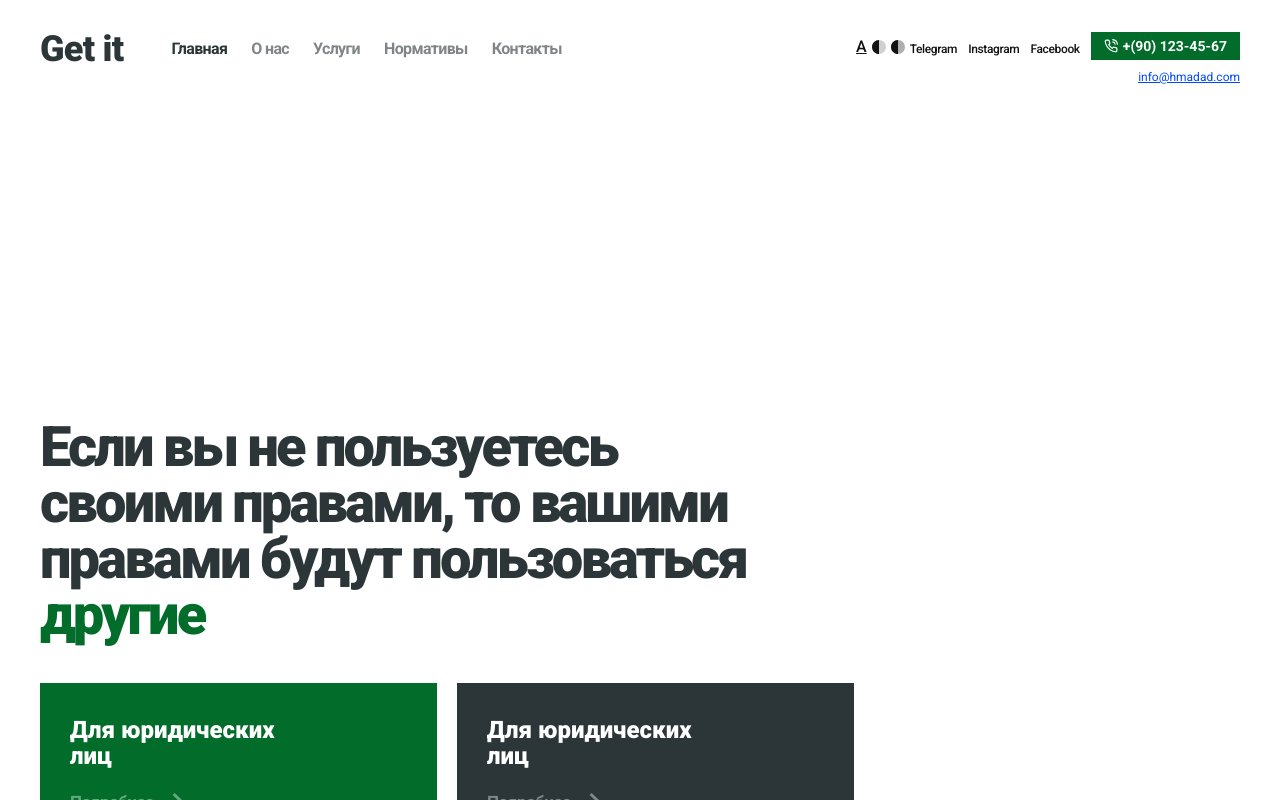
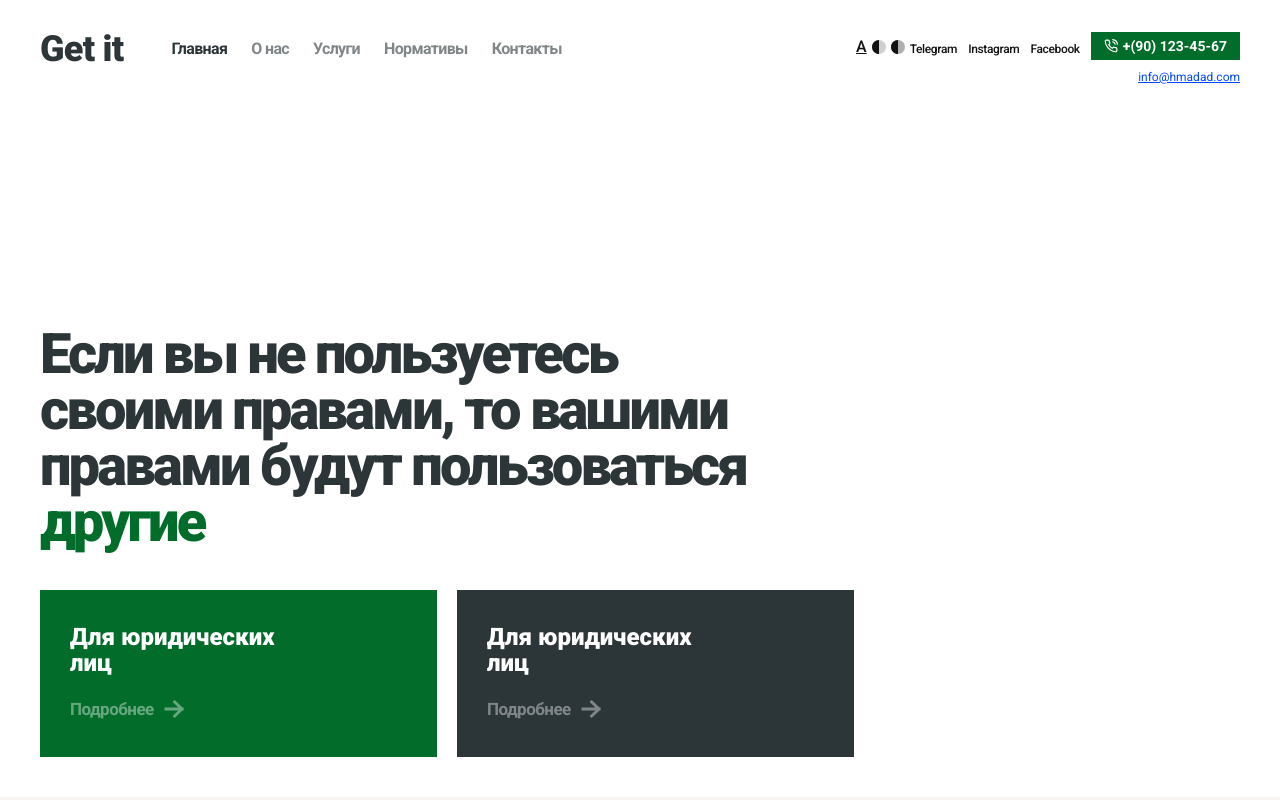
Before and after one commit to Pheonix999777/Advokatura, a Next.js app: page / in a window 1280 px wide. Shown: the top 800 px of the page. Built offline with nearby package versions, Linux system fonts and the light colour scheme.

Commit message:
change Hero

```diff
--- a/src/app/Modules/Hero/Hero.jsx
+++ b/src/app/Modules/Hero/Hero.jsx
@@ -6,6 +6,7 @@ export default function Hero() {
   return (
     <section className="hero">
       <Container>
+        <div className="hero__test">
           <h1 className="hero__titile">
             Если вы не пользуетесь своими правами, то вашими правами будут
             пользоваться <span style={{ color: "#026D2A" }}>другие</span>
@@ -30,6 +31,7 @@ export default function Hero() {
               </a>
             </div>
           </div>
+        </div>
       </Container>
     </section>
   );
--- a/src/app/Modules/Hero/style.scss
+++ b/src/app/Modules/Hero/style.scss
@@ -2,8 +2,14 @@
   padding-bottom: 40px;
 }
 
+.hero__test {
+  display: flex;
+  flex-direction: column;
+  height: calc(100vh - 140px);
+}
+
 .hero__titile {
-  padding-top: 322px;
+  margin-top: auto;
   max-width: 750px;
   color: $text-color;
   font-size: 56px;
--- a/src/app/sass/index.scss
+++ b/src/app/sass/index.scss
@@ -15,7 +15,6 @@ html {
   box-sizing: inherit;
   margin: 0;
   padding: 0;
-  font-family: "Roboto", sans-serif;
 }
 
 body {
@@ -23,6 +22,7 @@ body {
   flex-direction: column;
   height: 100%;
   overflow-x: hidden;
+  font-family: "Roboto", sans-serif;
   background-color: $light;
 }
 
```
Lines whose indentation alone changed are shown as unchanged.
